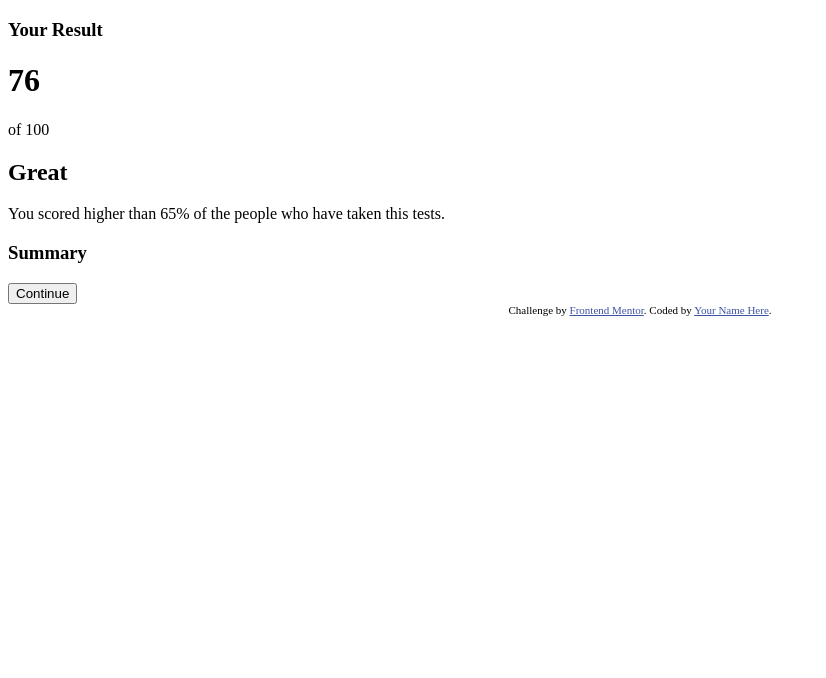
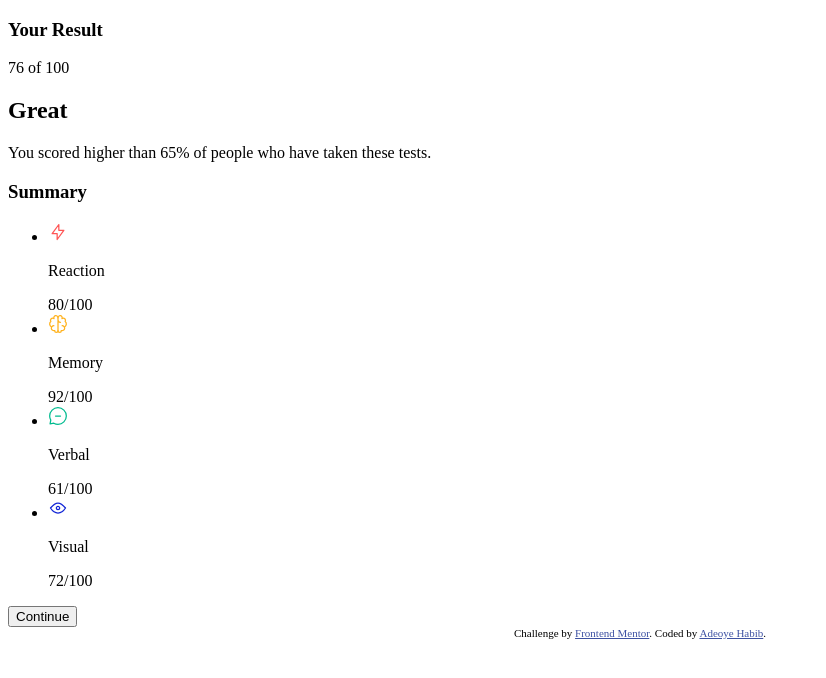
Before and after one commit to unkuseni/results-summary-component-main, a plain HTML site: page index.html in a window 1280 px wide. Shown: the whole page, without its empty margins (0-826 px from the left). Drawn offline with Linux system fonts and the light colour scheme.

Commit message:
passed json data into a list

```diff
--- a/index.html
+++ b/index.html
@@ -17,28 +17,29 @@
 
 <body>
   <!-- Card content -->
-  <main>
-    <div class="results" id="one">
+  <main class="card">
+    <section>
       <h3>Your Result</h3>
-      <div class="score">
-        <h1 class="total">76</h1><p>of 100</p>
+      <div><p><span>76 </span>of 100</p></div>
+      <h2>Great</h2>
+      <p>You scored higher than 65% of people who have taken these tests.</p>
+    </section>
+    <section>
+      <h3>Summary</h3>
+      <div id="data">
+        <ul id="list">
+        </ul>
       </div>
-      <h2>Great</h2>
-      <p class="comment">You scored higher than 65% of the people who have taken this tests.</p>
-    </div>
-    <div class="summary" id="two">
-      <h3>Summary</h3>
-      <ul>
-
-      </ul>
       <button type="submit">Continue</button>
-    </div>
+    </section>
   </main>
+  <!-- Footer Content -->
   <footer class="attribution">
     Challenge by <a href="https://www.frontendmentor.io?ref=challenge" target="_blank">Frontend Mentor</a>.
-    Coded by <a href="#">Your Name Here</a>.
+    Coded by <a href="#">Adeoye Habib</a>.
   </footer>
-
+<script type="text/javascript" src="index.js">
+</script>
 </body>
 
 </html>
--- /dev/null
+++ b/index.js
@@ -0,0 +1,38 @@
+
+const data = [
+  {
+    "category": "Reaction",
+    "score": 80,
+    "icon": "./assets/images/icon-reaction.svg"
+  },
+  {
+    "category": "Memory",
+    "score": 92,
+    "icon": "./assets/images/icon-memory.svg"
+  },
+  {
+    "category": "Verbal",
+    "score": 61,
+    "icon": "./assets/images/icon-verbal.svg"
+  },
+  {
+    "category": "Visual",
+    "score": 72,
+    "icon": "./assets/images/icon-visual.svg"
+  }
+];
+const myList = document.querySelector("#list");
+data.forEach(item => {
+  const listItem = document.createElement('li');
+  const img = document.createElement('img');
+  img.setAttribute('src', item.icon);
+  img.setAttribute('alt', item.category);
+  const sp = document.createElement('span');
+  sp.textContent = `${item.score}/100`;
+  const para = document.createElement('p');
+  para.textContent = `${item.category}`;
+  listItem.appendChild(img);
+  listItem.appendChild(para);
+listItem.appendChild(sp);
+  myList.appendChild(listItem);
+})
```
